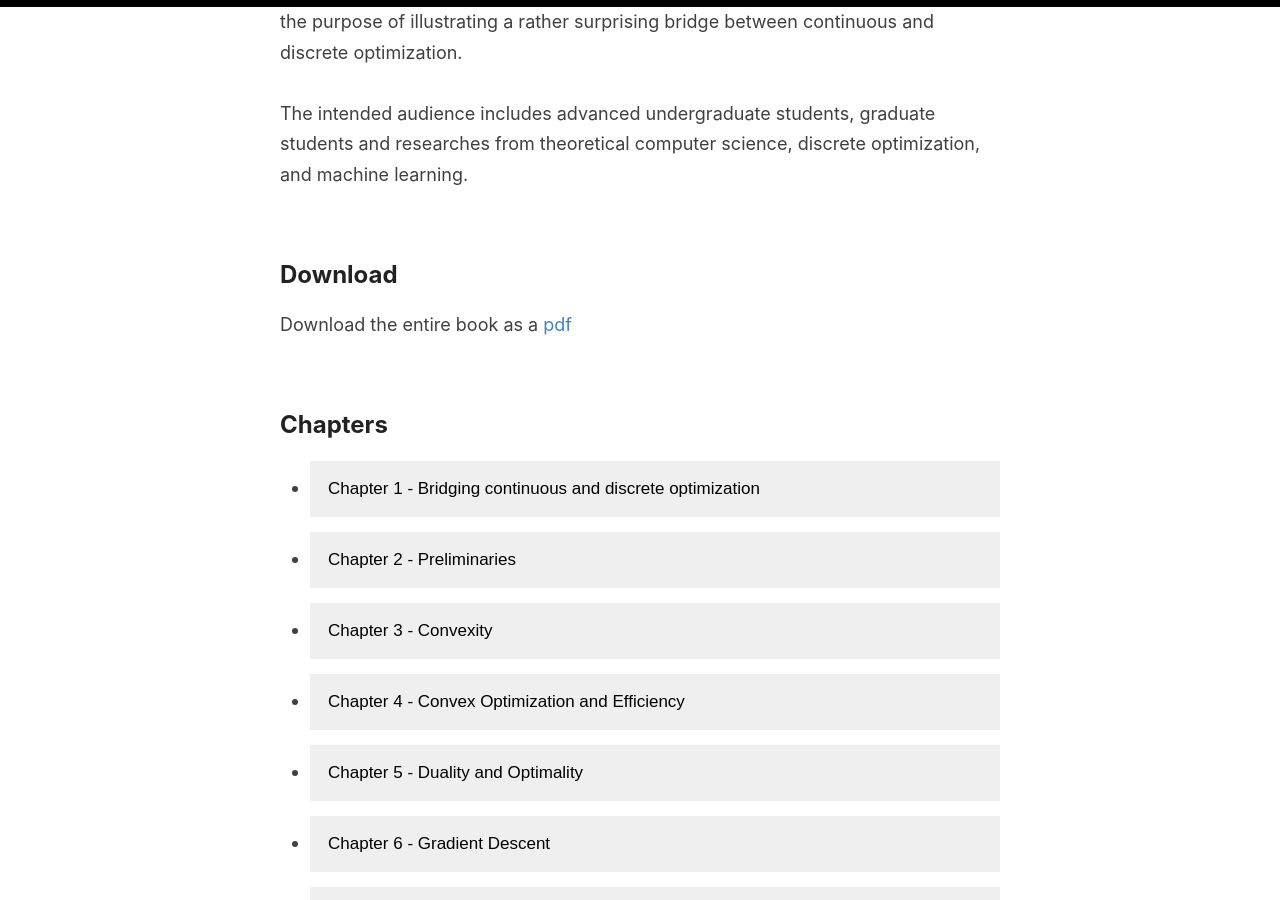
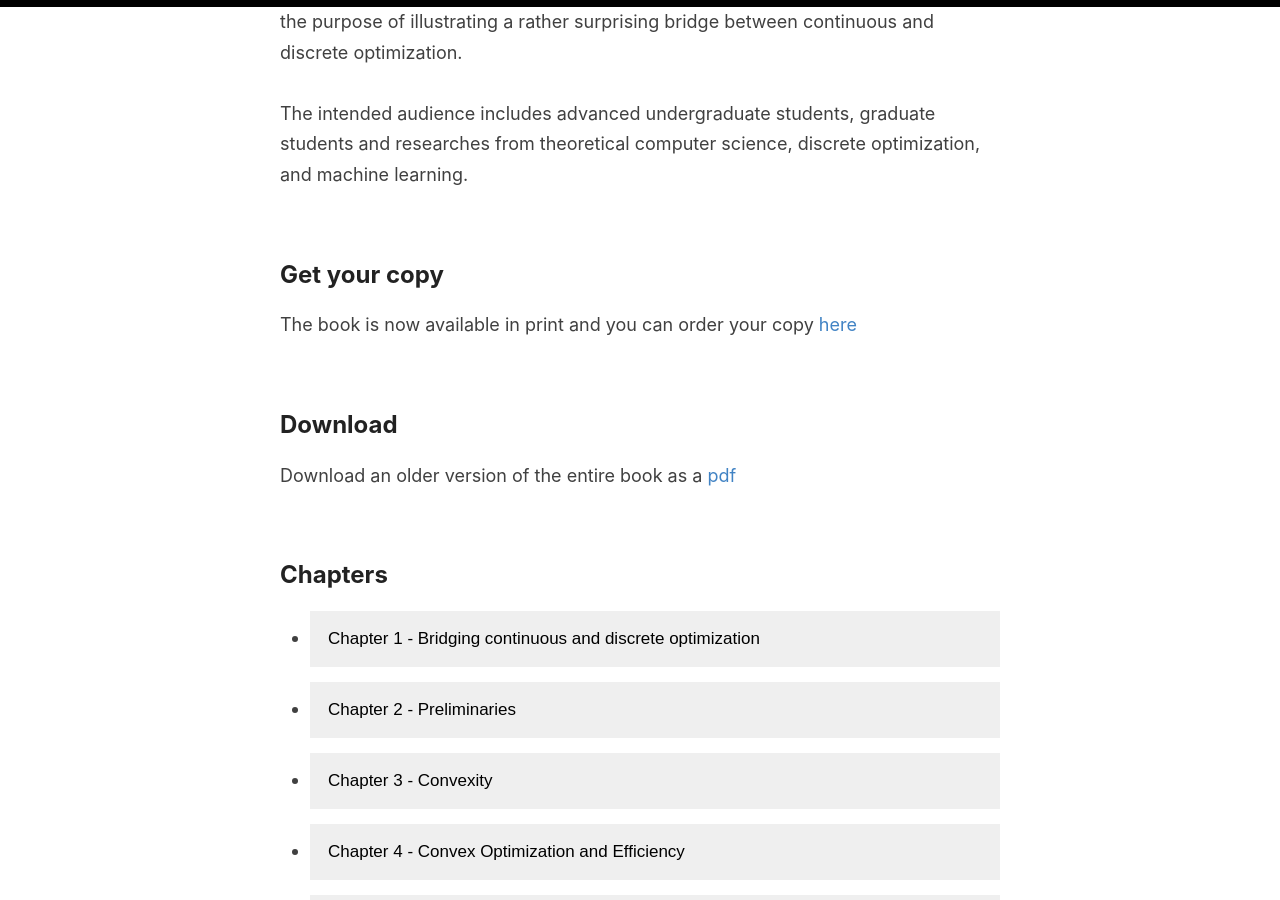
Before and after one commit to convex-optimization/convex-optimization.github.io, a Jekyll site: the page built from index.html, in a window 1280 px wide and 900 px high, scrolled down 971 px. Built offline with Jekyll 4.4.1, drawn with Linux system fonts in a browser that asks for light colours; the list of posts is cut into pages by our own code.

Commit message:
Update default.html

```diff
--- a/_layouts/default.html
+++ b/_layouts/default.html
@@ -75,8 +75,18 @@
 
        <div class="wrapper-main">
         <div id="main" role="main" class="container">
+          <h2> Get your copy</h2>
+          The book is now available in print and you can order your copy  <a href=https://www.amazon.com/Algorithms-Convex-Optimization-Nisheeth-Vishnoi/dp/1108741770>here</a>
+          <br>
+        </div>
+      </div>
+
+
+
+       <div class="wrapper-main">
+        <div id="main" role="main" class="container">
           <h2> Download</h2>
-          Download the entire book as a <a href="{{ site.pdf }}">pdf</a>
+          Download an older version of the entire book as a <a href="{{ site.pdf }}">pdf</a>
           <br>
         </div>
       </div>
```
